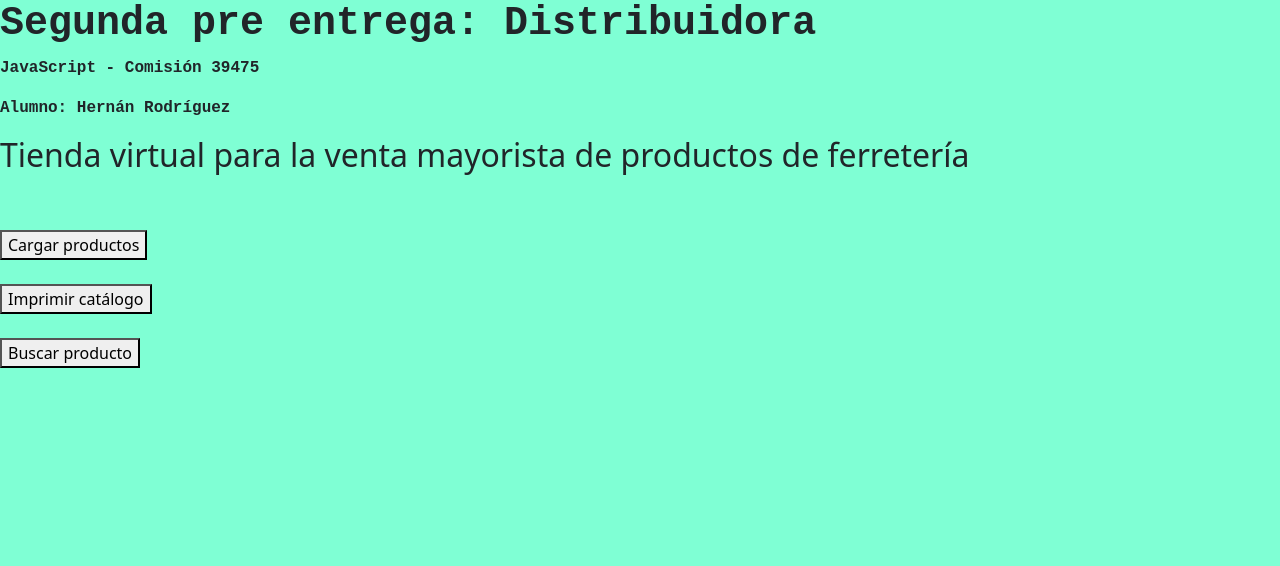
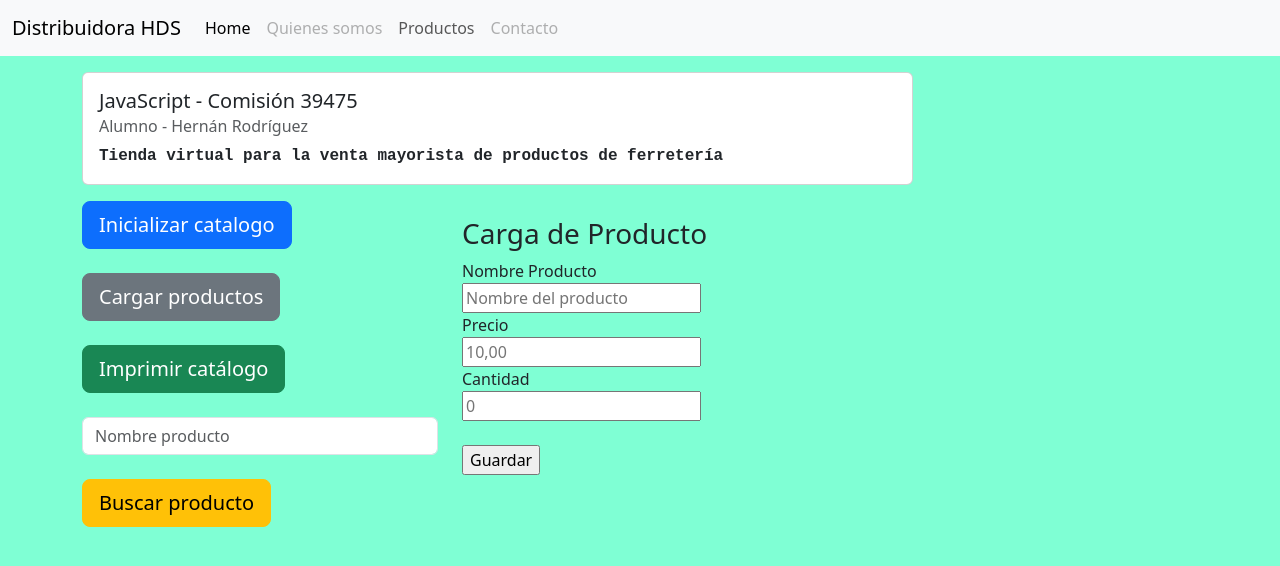
Before and after one commit to HernanChaz/39475-javascript, a plain HTML site: page index.html in a window 1280 px wide. Both pictures are taken after a click on the button "Cargar productos". Drawn offline with nearby package versions, Linux system fonts and the light colour scheme.

Commit message:
commit merge pre entrega 3

```diff
--- a/index.html
+++ b/index.html
@@ -11,30 +11,105 @@
     <link rel="stylesheet" href="css/styles.css">
 </head>
 <body>
-    <h1>Segunda pre entrega: Distribuidora</h1>
-    <p>JavaScript - Comisión 39475</p>
-    <p>Alumno: Hernán Rodríguez</p>
 
-    <h2>Tienda virtual para la venta mayorista de productos de ferretería</h2>
+    <nav class="navbar navbar-expand-lg bg-body-tertiary">
+        <div class="container-fluid">
+            <a class="navbar-brand" href="index.html">Distribuidora HDS</a>
+            <button class="navbar-toggler" type="button" data-bs-toggle="collapse" data-bs-target="#navbarNav" aria-controls="navbarNav" aria-expanded="false" aria-label="Toggle navigation">
+            <span class="navbar-toggler-icon"></span>
+            </button>
+            <div class="collapse navbar-collapse" id="navbarNav">
+                <ul class="navbar-nav">
+                    <li class="nav-item">
+                        <a class="nav-link active" aria-current="page" href="index.html">Home</a>
+                    </li>
+                    <li class="nav-item">
+                        <a class="nav-link disabled" href="#">Quienes somos</a>
+                    </li>
+                    <li class="nav-item">
+                        <a class="nav-link" href="productos.html">Productos</a>
+                    </li>
+                    <li class="nav-item">
+                        <a class="nav-link disabled" href="#">Contacto</a>
+                    </li>
+                </ul>
+            </div>
+        </div>
+    </nav>
+
+    <div class="container">
+        <div class="row">
+            <div class="col-9">
+
+                <div class="card my-3">
+                    <div class="card-body">
+                        <h5 class="card-title">JavaScript - Comisión 39475</h5>
+                        <h6 class="card-subtitle mb-2 text-body-secondary">Alumno - Hernán Rodríguez</h6>
+                        <p class="card-text">Tienda virtual para la venta mayorista de productos de ferretería</p>
+                    </div>
+                </div>
+            </div>
+        </div>
+
+        <div class="row">
+            <div class="col-4">
+
+                <button class="btn btn-primary btn-lg" onclick="inicializarCatalogo()">
+                    Inicializar catalogo
+                </button>
 
                 <br/><br/>
 
-    <button onclick="cargarProductos()">
+                <button class="btn btn-secondary btn-lg" onclick="mostrarCarga()">
                     Cargar productos
                 </button>
 
                 <br/><br/>
 
-    <button onclick="imprimirCatalogo()">
+                <button class="btn btn-success btn-lg" onclick="imprimirCatalogo()">
                     Imprimir catálogo
                 </button>
 
                 <br/><br/>
 
-    <button onclick="buscarProducto()">
+                <div>
+                    <input id="busqueda" class="form-control me-2" type="search" placeholder="Nombre producto" aria-label="Search"><br>
+                    <button class="btn btn-warning btn-lg" onclick="buscarProducto()">
                         Buscar producto
                     </button>
+                </div>
 
+
+            </div>
+
+            <div class="col-5">
+
+                <div id="contenedor">
+                    <h1 id="mensaje"></h1>
+                    <ul id="lista"></ul>
+                </div>
+
+                <div id="inputsAlta" style="display: none;">
+                    <h3>Carga de Producto</h3>
+                    <form action="#">
+                        <label for="nombre">Nombre Producto</label><br>
+                        <input type="text" id="nombre" name="nombre" placeholder="Nombre del producto"><br>
+
+                        <label for="precio">Precio</label><br>
+                        <input type="text" id="precio" name="precio" placeholder="10,00"><br>
+
+                        <label for="cantidad">Cantidad</label><br>
+                        <input type="text" id="cantidad" name="cantidad" placeholder="0"><br>
+                        <br>
+                        <input id="btnGuardar" type="submit" value="Guardar">
+                    </form>
+                </div>
+
+            </div>
+        </div>
+    </div>
+
+    <script src="https://cdn.jsdelivr.net/npm/bootstrap@5.3.0-alpha3/dist/js/bootstrap.bundle.min.js" integrity="sha384-ENjdO4Dr2bkBIFxQpeoTz1HIcje39Wm4jDKdf19U8gI4ddQ3GYNS7NTKfAdVQSZe" crossorigin="anonymous"></script>
     <script src="js/app.js"></script>
 </body>
 </html>
```
Lines whose indentation alone changed are shown as unchanged.
